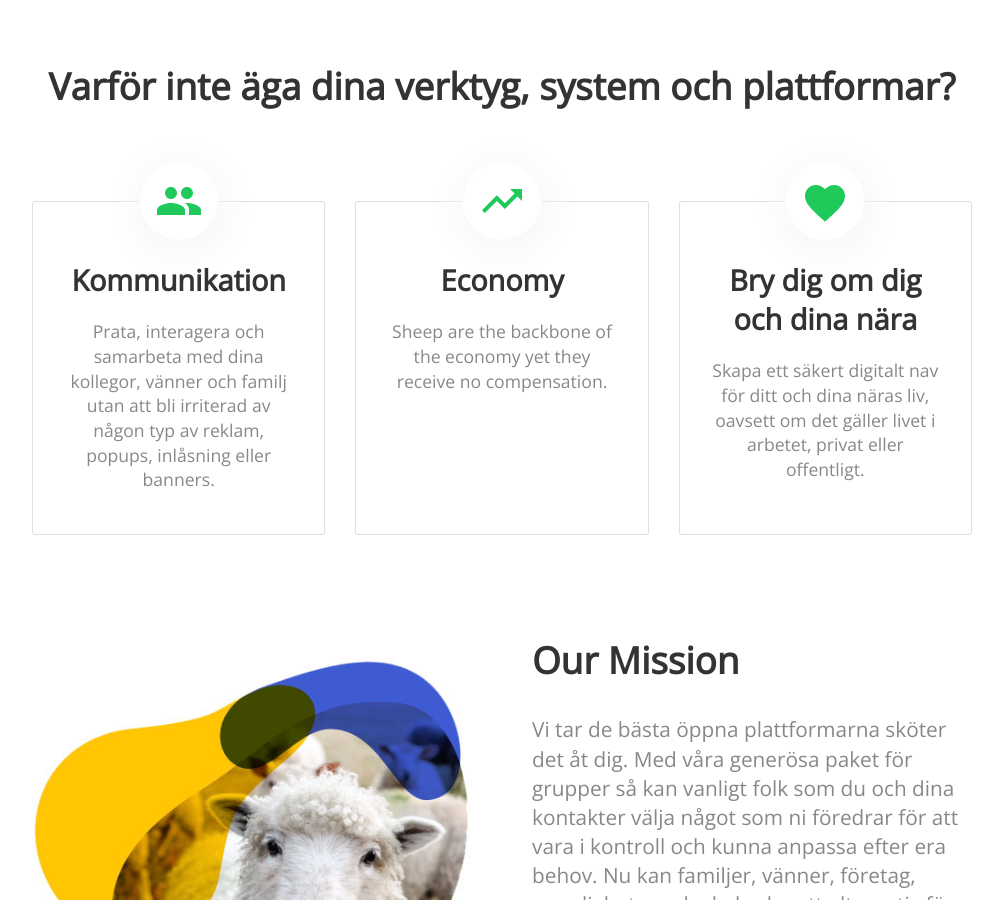
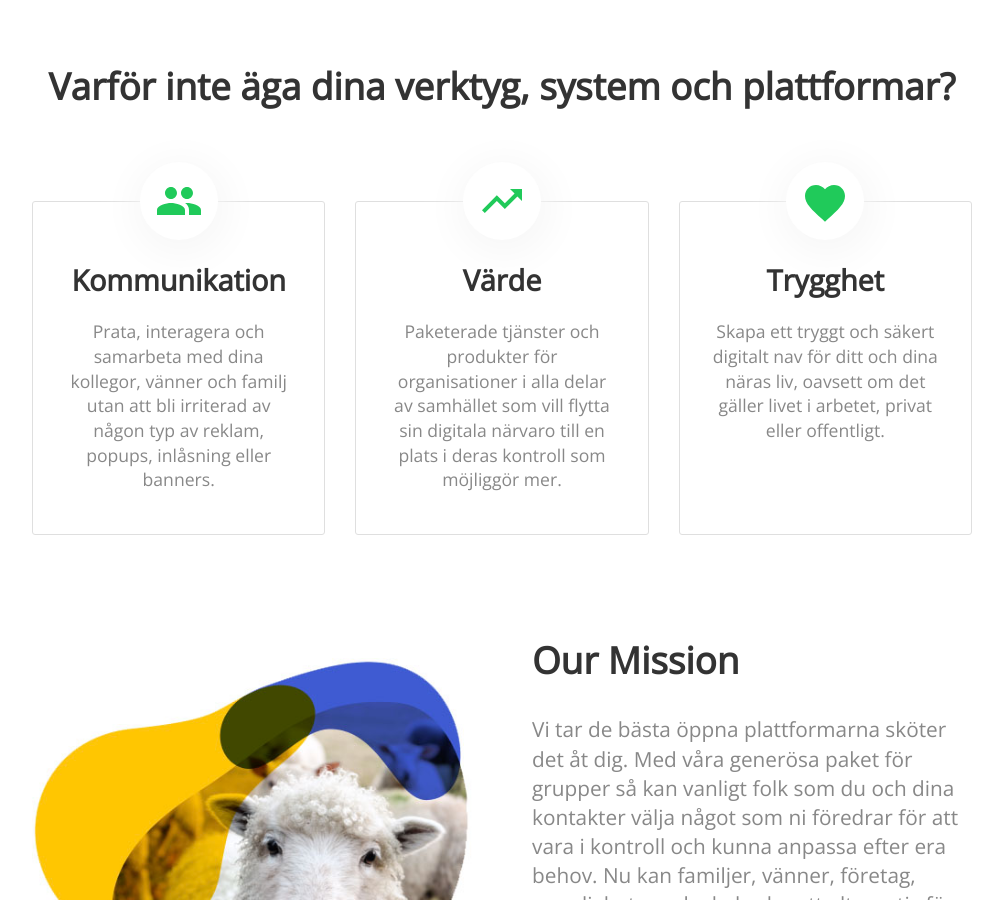
Before and after one commit to Sakrecoer/mittdata.se, a Jekyll site: the page built from index.html, in a window 1280 px wide and 900 px high, scrolled down 663 px. Shown: the whole window, without its empty margins (138-1141 px from the left). Built offline with Jekyll 4.4.1, drawn with Linux system fonts in a browser that asks for light colours; nearby versions of some CDN libraries; a script that is not in the unit is left out.

Commit message:
Updated 'index.html' via CloudCannon

```diff
--- a/index.html
+++ b/index.html
@@ -43,20 +43,20 @@ title: MittData.se
 		<li>
 			<div class="image">{% include icons/site.html icon="economy" %}</div>
 			<h3 class="editable">
-				Economy
+				V&auml;rde
 			</h3>
 			<p class="editable">
-				Sheep are the backbone of the economy yet they receive no compensation.
+				Paketerade tj&auml;nster och produkter f&ouml;r organisationer i alla delar av samh&auml;llet som vill flytta sin digitala n&auml;rvaro till en plats i deras kontroll som m&ouml;jligg&ouml;r mer.
 			</p>
 		</li>
 
 		<li>
 			<div class="image">{% include icons/site.html icon="conditions" %}</div>
 			<h3 class="editable">
-				Bry dig om dig och dina n&auml;ra
+				Trygghet
 			</h3>
 			<p class="editable">
-				Skapa ett s&auml;kert digitalt nav f&ouml;r ditt och dina n&auml;ras liv, oavsett om det g&auml;ller livet i arbetet, privat eller offentligt.
+				Skapa ett tryggt och s&auml;kert digitalt nav f&ouml;r ditt och dina n&auml;ras liv, oavsett om det g&auml;ller livet i arbetet, privat eller offentligt.
 			</p>
 		</li>
 	</ul>
```
